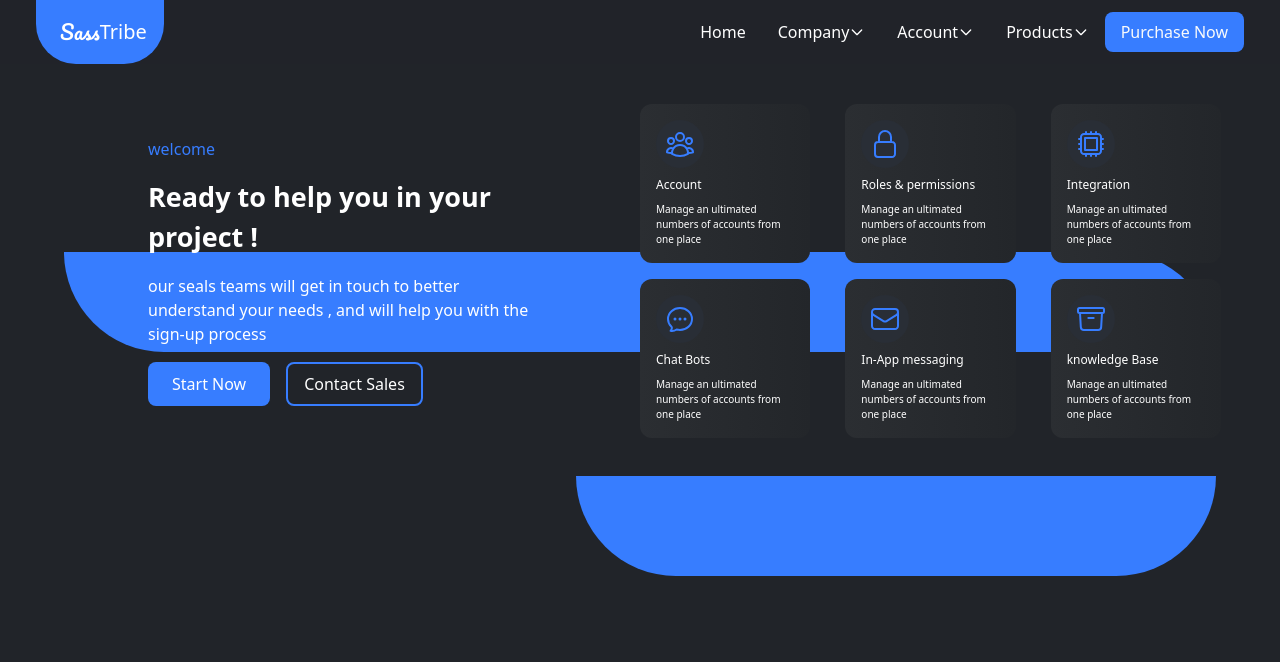
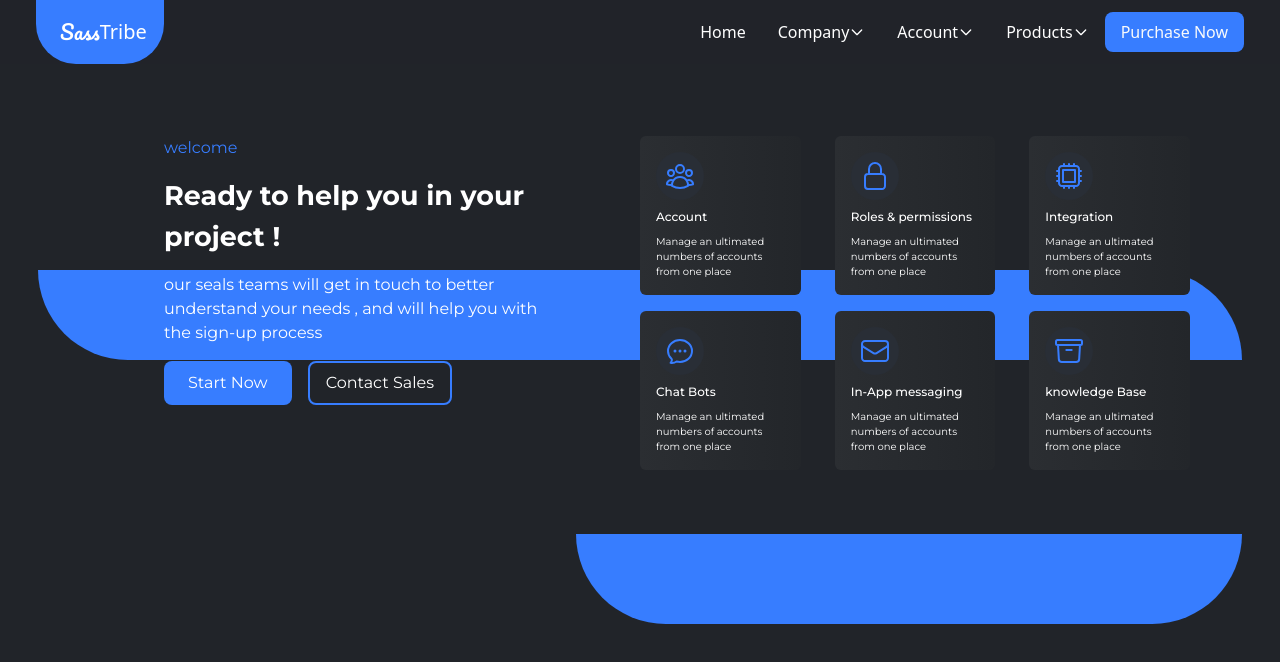
Before and after one commit to khaoula-khemiri/test, a React (Create React App) app: page / in a window 1280 px wide. Shown: the top 662 px of the page. Built offline with nearby package versions, Linux system fonts and the light colour scheme.

Commit message:
Update UI styling for home page

```diff
--- a/src/pages/Home.js
+++ b/src/pages/Home.js
@@ -40,9 +40,9 @@ const Home = () => {
     return (
         <div className='h-full   md:overflow-y-hidden bg-dark-blue'>
             <Navbar />
-            <div className='h-full ' >
-                <div className='  md:flex items-center justify-center	md:p-10 md:relative  md:z-[2]'>
-                    <div className="flex-1  flex items-center justify-center">
+            <div className='h-full p-8 font-Mont' >
+                <div className='  md:flex 	md:p-10 md:relative  md:z-[2]'>
+                    <div className="flex-1  flex  justify-center">
                         <div className='text-white flex   flex-col gap-y-4 md:max-w-sm '>
 
                             <div className='text-light-blue'>
@@ -60,17 +60,16 @@ const Home = () => {
                             </div>
                             <div className='flex gap-4'>
                                 <button className='bg-light-blue px-6 py-2 rounded-lg hover:bg-[#588ae8] '>Start Now</button>
-                                <button className='border-2 border-light-blue px-4 py-2 rounded-lg'>Contact Sales</button>
+                                <button className='border-2 border-light-blue px-4 py-2 rounded-lg hover:bg-light-gray'>Contact Sales</button>
                             </div>
                         </div>
                     </div>
 
-                    <div className='flex-1 grid grid-cols-1 md:grid-cols-3  gap-4	'>
+                    <div className='flex-1 grid grid-cols-1 md:grid-cols-3  gap-4 content-center justify-items-center md:justify-items-start  pt-8 md:pt-0'>
 
-                        {data.map((item) => (<div className='bg-gradient-to-r from-[#2B2E32] to-[#23262A] p-4 rounded-xl max-w-[90%]' >
+                        {data.map((item) => (<div className='bg-gradient-to-r from-[#2B2E32] to-[#23262A] p-4 rounded-md max-w-[90%] hover:cursor-pointer hover:scale-105' >
 
                             <div className='w-12 h-12 bg-[#292E36] p-2 rounded-full text-light-blue '>
-
                                 {item.icon}
                             </div>
                             <div className='text-white'>
@@ -91,10 +90,10 @@ const Home = () => {
 
                 </div>
 
-                <div className='hidden sm:block absolute z-[1] bottom-[56%] left-[5%] right-[5%] bg-light-blue p-10  h-[100px] rounded-bl-full rounded-tr-full' >
+                <div className='hidden sm:block absolute z-[1] bottom-[55%] left-[3%] right-[3%] bg-light-blue p-10  h-[90px] rounded-bl-full rounded-tr-full' >
                 </div>
 
-                <div className='hidden sm:block absolute z-[1] bottom-[28%] left-[45%] right-[5%] bg-light-blue p-10  h-[100px] rounded-bl-full rounded-br-full' >
+                <div className='hidden sm:block absolute z-[1] bottom-[22%] left-[45%] right-[3%] bg-light-blue p-10  h-[90px] rounded-bl-full rounded-br-full' >
                 </div>
             </div>
         </div>
```
